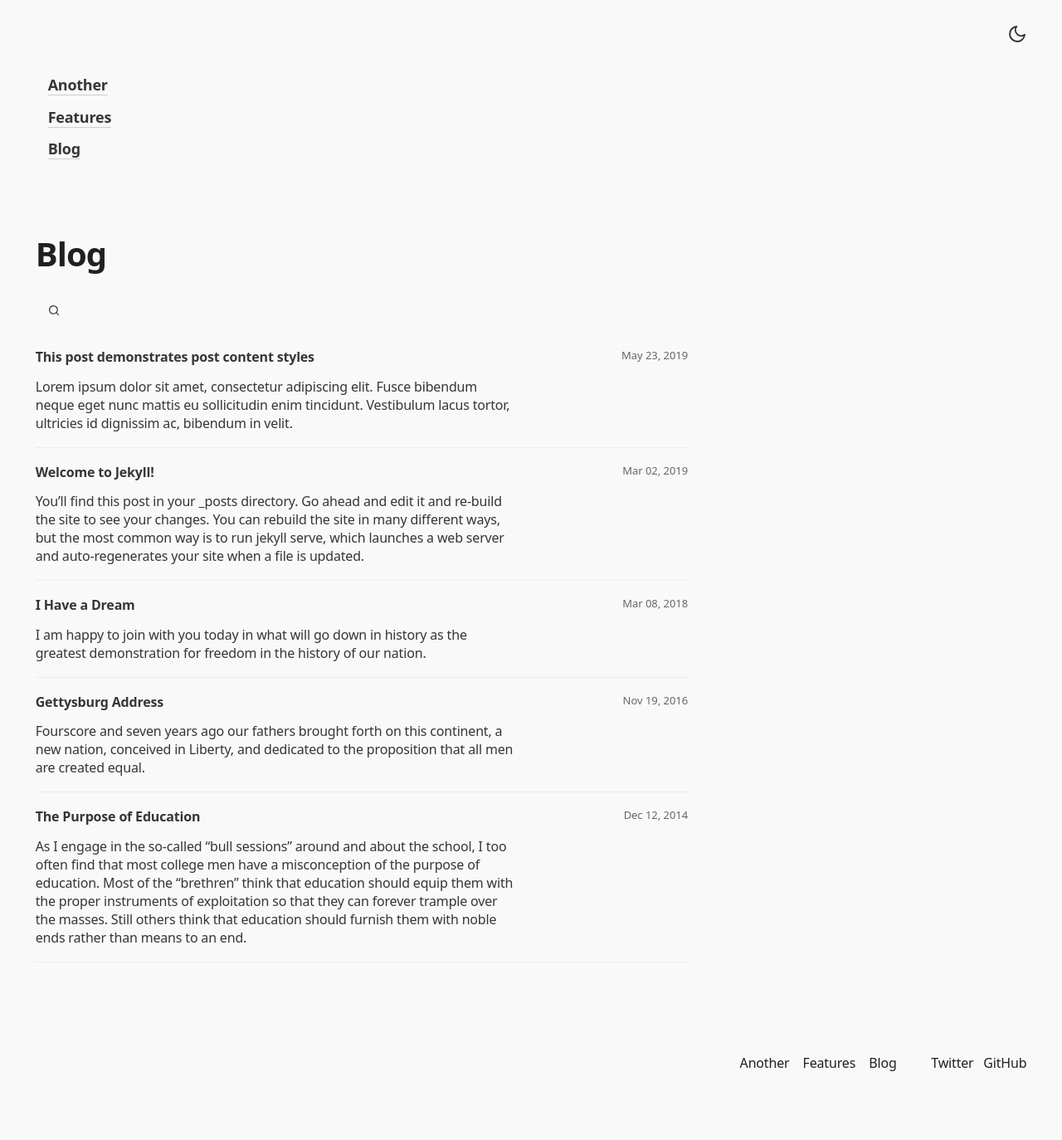
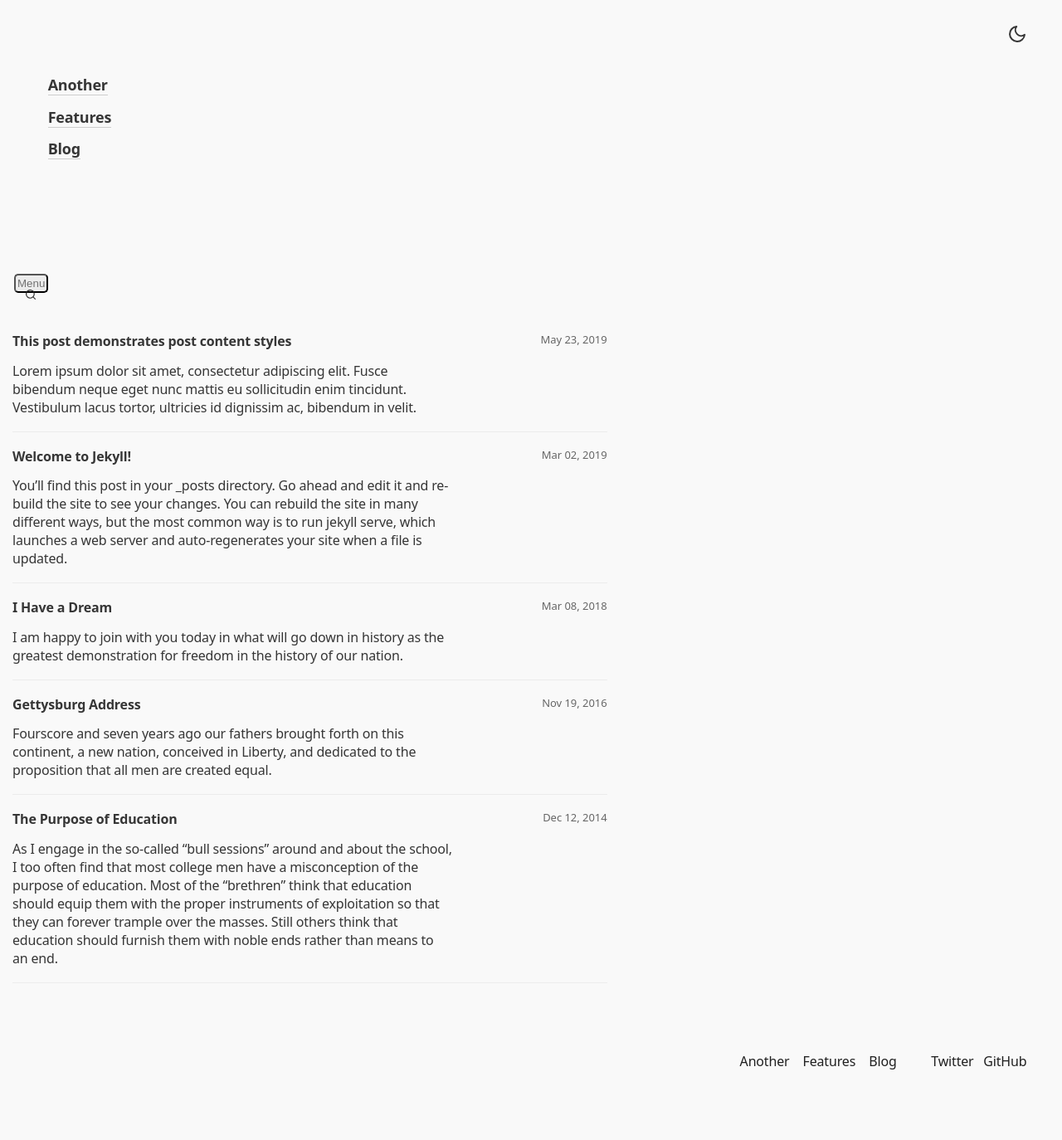
Before and after one commit to miltonparedes/another, a Jekyll site: the page built from blog.md, in a window 1280 px wide. Shown: the whole page at 83% size. Built offline with Jekyll 4.4.1, drawn with Linux system fonts in a browser that asks for light colours; nearby versions of some CDN libraries; some web fonts are replaced; comment, search, counter and statistics services are not loaded; a style sheet for code colours, icons or effects is not loaded.

Commit message:
Simplify layouts

```diff
--- a/_layouts/algolia-feed.html
+++ b/_layouts/algolia-feed.html
@@ -1,17 +1,13 @@
 ---
-layout: default
+layout: page
 ---
-<div class="container">
-  <div class="row">
-    <div class="col-12 col-md-11 col-xl-8">
-      <header class="post-header">
-        <h1 class="mb-4">{{ page.title }}</h1>
-      </header>
 <div class="ais-Container">
   <div class="ais-SearchIcon">
-          <svg xmlns="http://www.w3.org/2000/svg" viewBox="0 0 13.33 13.33" class="ais-Searsh-svg"><path d="M13.14 12.19l-2.46-2.45a6 6 0 1 0-.94.94l2.45 2.46a.7.7 0 0 0 .48.19.66.66 0 0 0 .47-.19.68.68 0 0 0 0-.95zM1.33 6a4.67 4.67 0 1 1 8 3.29 4.67 4.67 0 0 1-8-3.29z"></path></svg>
+    <svg class="ais-Searsh-svg" viewbox="0 0 13.33 13.33" xmlns="http://www.w3.org/2000/svg">
+      <path d="M13.14 12.19l-2.46-2.45a6 6 0 1 0-.94.94l2.45 2.46a.7.7 0 0 0 .48.19.66.66 0 0 0 .47-.19.68.68 0 0 0 0-.95zM1.33 6a4.67 4.67 0 1 1 8 3.29 4.67 4.67 0 0 1-8-3.29z"></path>
+    </svg>
   </div>
-        <div id="searchbox" class="ais-SearchBox"></div>
+  <div class="ais-SearchBox" id="searchbox"></div>
   <div class="ais-PoweredBy"></div>
 </div>
 <ul class="posts-feed my-3" id="hits">
@@ -28,9 +24,5 @@ layout: default
   {% endfor %}
 </ul>
 <div id="pagination"></div>
-    </div>
-  </div>
-</div>
-
 
 {% include algolia.html %}
--- a/_layouts/page.html
+++ b/_layouts/page.html
@@ -1,17 +1,16 @@
 ---
 layout: default
 ---
-<div class="container">
-  <div class="row">
-    <div class="col-12 col-md-10 col-lg-9 col-xl-7">
+<div class="{% if page.content_width == "large"%}col-12 col-md-10 col-xl-8{% else %}col-12 col-md-10 col-lg-9 col-xl-7{% endif %} pt-4 pt-lg-5 page-wrap" role="main">
+  <button id="menu-toggle" class="btn">Menu</button>
   <article>
+    {%- if page.page_title -%}
       <header class="post-header">
-          <h1 class="mb-lg">{{ page.title }}</h1>
+        <h1 class="mb-4">{{ page.title }}</h1>
       </header>
-        <section class="post-content">
+    {%- endif -%}
+    <section {%- if page.post_content -%} class="post-content"{%- endif -%}>
       {{ content }}
     </section>
   </article>
 </div>
-  </div>
-</div>
```
Also changed, not shown: _layouts/home.html (deleted, +0 -15 lines), _layouts/post.html (+6 -8 lines). Lines whose indentation alone changed are shown as unchanged.
